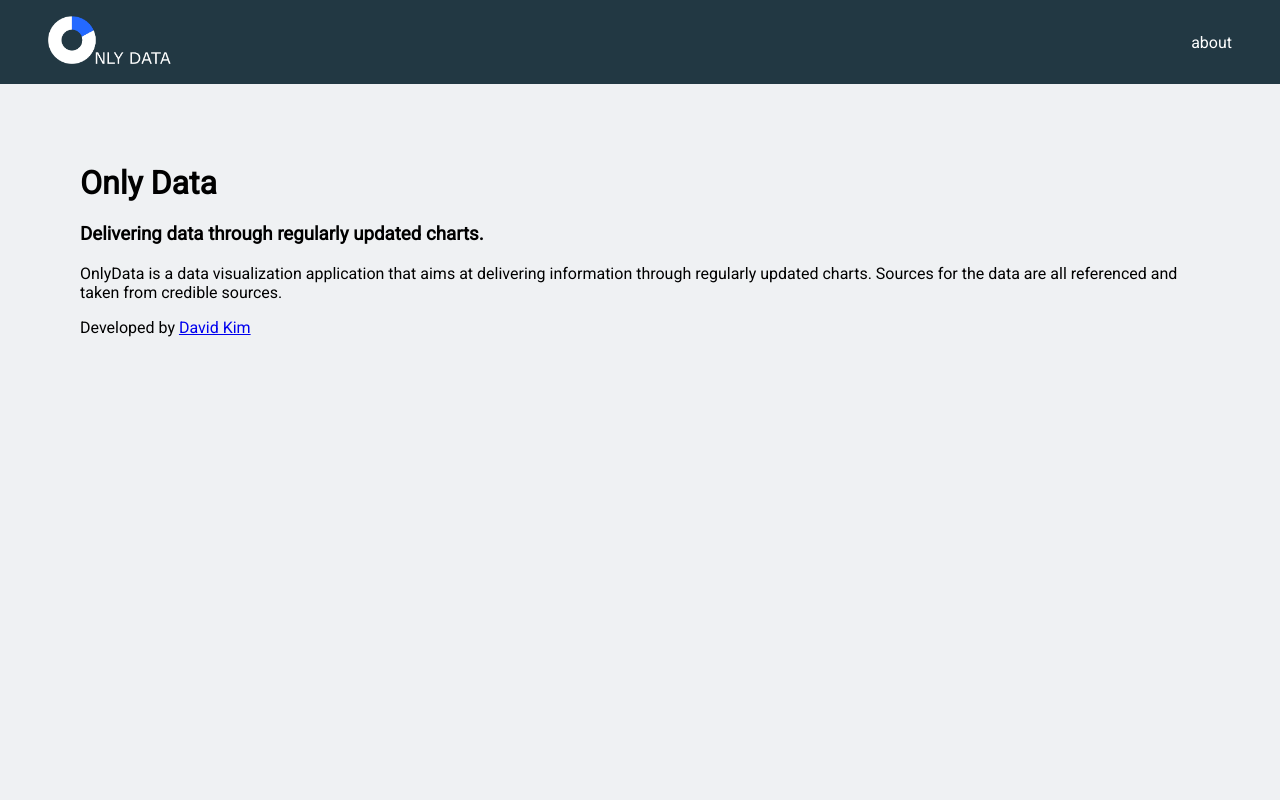
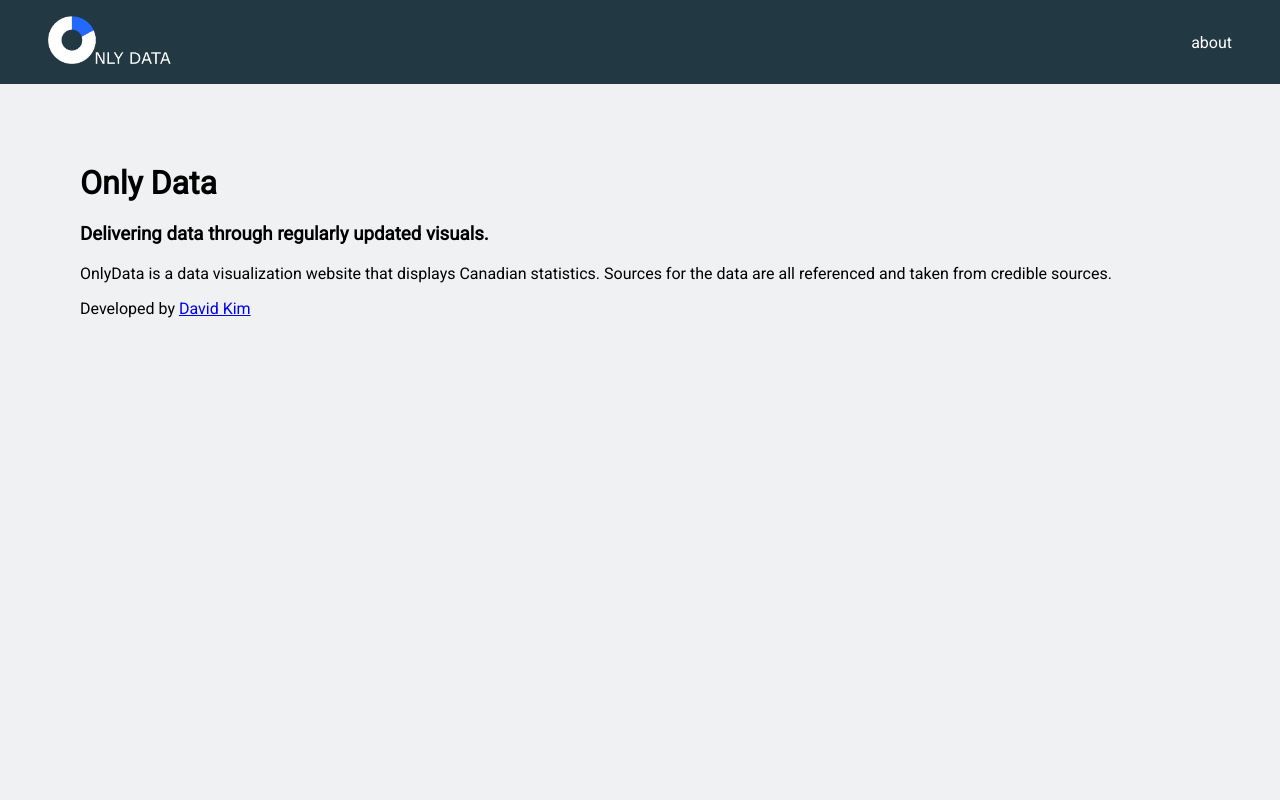
Before and after one commit to kim2552/onlydata, a React (Create React App) app: page /about in a window 1280 px wide. Shown: the top 800 px of the page. Built offline with nearby package versions, Linux system fonts and the light colour scheme.

Commit message:
updated description and readme

```diff
--- a/src/components/content/CanadaCovid19Data.js
+++ b/src/components/content/CanadaCovid19Data.js
@@ -104,6 +104,7 @@ export class CanadaCovid19Data extends Component {
                         Recent Date{" ("+this.state.current_date+")"}
                         {": "}
                         {this.state.cases_today_canada}
+                        {" cases"}
                     </h3>
                 </div>
                 <canvas id="canada_total_per_day_data" ref={this.chartRef}></canvas>
@@ -117,6 +118,7 @@ export class CanadaCovid19Data extends Component {
                     Recent Date{" ("+this.state.current_date+")"}
                     {": "}
                     {this.state.cases_today_pt}
+                    {" cases"}
                 </h3>
             </div>
             <div className="carousel">
--- a/src/components/pages/About.js
+++ b/src/components/pages/About.js
@@ -5,9 +5,9 @@ const About = () => {
         <div className="about-container">
             <div className="description-wrapper">
                 <h1>Only Data</h1>
-                <h3>Delivering data through regularly updated charts.</h3>
+                <h3>Delivering data through regularly updated visuals.</h3>
                 <p>
-                    OnlyData is a data visualization application that aims at delivering information through regularly updated charts. Sources for the data are all referenced and taken from credible sources.
+                    OnlyData is a data visualization website that displays Canadian statistics. Sources for the data are all referenced and taken from credible sources.
                 </p>
                 <p>
                     Developed by <a href="https://kimd.dev" rel="noreferrer" target="_blank">David Kim</a>
```
Also changed, not shown: 1 other file (tests, documents, lock files or other folders).
